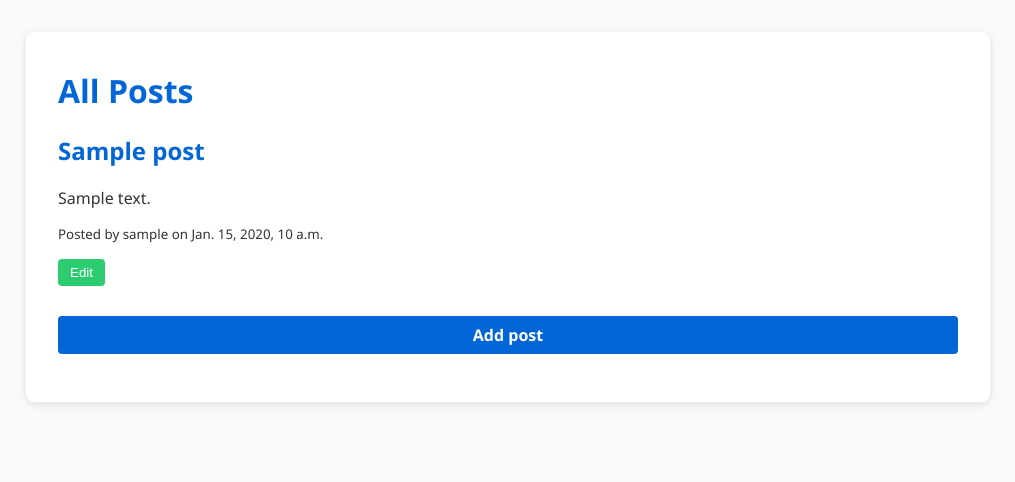
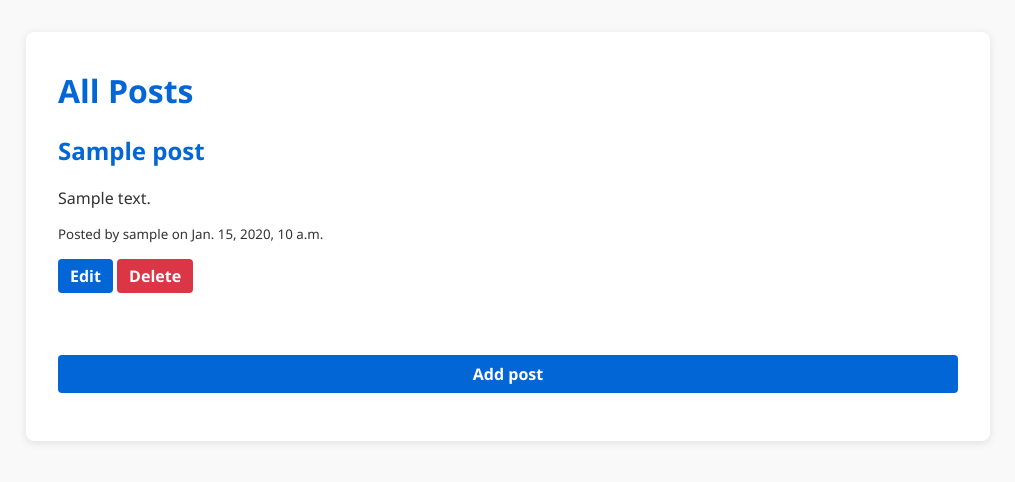
Before and after one commit to NowakAnd/Selenium-Test-App, a Django app: page /posts/ in a window 1280 px wide. Shown: the part 54-536 px from the top of the page, without its empty margins (132-1147 px from the left). Run offline with Django 5.2, Linux system fonts and the light colour scheme; a user stored in the database is signed in; tables that the repository leaves empty hold one stand-in row (values such as "Sample post").

Commit message:
Add groups permisions and delete button for posts

```diff
--- a/SeleniumTest/blog/static/css/style.css
+++ b/SeleniumTest/blog/static/css/style.css
@@ -75,16 +75,36 @@ form button:hover {
 .messages .success {
     color: #008000;
 }
-button[data-testid="button-edit-post"] {
-    background-color: #2ecc71;
+.btn-edit {
+    background-color: #0366d6;
     color: #fff;
     border: none;
     padding: 6px 12px;
     border-radius: 4px;
+    min-width: 50px;
     cursor: pointer;
+    display: inline-block;
+    font-weight: 700;
+    font-size: 1em;
+    font-family: inherit;
 }
 
-button[data-testid="button-edit-post"]:hover {
+.btn-delete {
+    background-color: #dc3545;
+    color: white;
+    border: none;
+    padding: 6px 12px;
+    border-radius: 4px;
+    min-width: 50px;
+    cursor: pointer;
+    display: inline-block;
+}
+
+.btn-delete:hover {
+    background-color: #c82333;
+}
+
+btn-edit:hover {
     background-color: #27ae60;
 }
 
--- a/SeleniumTest/blog/static/js/main.js
+++ b/SeleniumTest/blog/static/js/main.js
@@ -5,15 +5,17 @@ document.addEventListener('DOMContentLoaded', () => {
             const postDiv = document.getElementById(`post-${postId}`);
             const titleEl = postDiv.querySelector('.post-title');
             const contentEl = postDiv.querySelector('.post-content');
+            const deleteForm = document.querySelector(`form[data-post-id="${postId}"]`);
 
             console.log('postDiv:', postDiv);
             console.log('contentEl:', contentEl);
-
+            console.log('deleteForm:', deleteForm);
 
 
             titleEl.style.display = 'none';
             contentEl.style.display = 'none';
             button.style.display = 'none';
+            deleteForm.style.display = 'none';
 
 
             const form = document.createElement('form');
@@ -33,6 +35,7 @@ document.addEventListener('DOMContentLoaded', () => {
                 titleEl.style.display = '';
                 contentEl.style.display = '';
                 button.style.display = '';
+                deleteForm.style.display = 'inline-block';
             });
 
 
--- a/SeleniumTest/blog/templates/post_list.html
+++ b/SeleniumTest/blog/templates/post_list.html
@@ -1,7 +1,7 @@
 {% extends "base.html" %}
 {% block content %}
 <h1>All Posts</h1>
-
+{% if perms.blog.view_post %}
     {% for post in posts %}
         <div data-testid="post" id="post-{{ post.pk }}">
         <h2 class="post-title">{{ post.title }}</h2>
@@ -11,12 +11,22 @@
         {% if user == post.author %}
             <button data-post-id="{{ post.pk }}" class="btn-edit" data-testid="button-edit-post">Edit</button>
         {% endif %}
+        {% if user == post.author or perms.blog.delete_post %}
+            <form method="post" action="{% url 'post_delete' post.id %}" data-post-id="{{ post.id }}" style="display:inline-block;">
+                {% csrf_token %}
+                <button type="submit" onclick="return confirm('Are you sure you want to delete this post?');" class="btn-delete" data-testid="button-delete-post">Delete</button>
+            </form>
+        {% endif %}
+
     </div>
     {% empty %}
         <p data-testid="no-posts">No posts to display.</p>
     {% endfor %}
+{% else %}
+    <p data-testid="no-permissions-to-view">No permissions to view posts. Please log in to account.</p>
+{% endif %}
 
-{% if user.is_authenticated %}
+{% if perms.blog.add_post %}
     <form method="get" action="{% url 'post_create' %}" style="margin-bottom: 1em;">
         <button type="submit" data-testid="button-create-post">Add post</button>
     </form>
--- a/SeleniumTest/blog/urls.py
+++ b/SeleniumTest/blog/urls.py
@@ -8,4 +8,5 @@ urlpatterns = [
     path('posts/', views.post_list_view, name='posts'),
     path('posts/create', views.post_create_view, name='post_create'),
     path('posts/<int:pk>/edit_ajax/', views.post_edit_ajax, name='post_edit_ajax'),
+    path('posts/<int:pk>/delete/', views.post_delete, name='post_delete')
 ]
--- a/SeleniumTest/blog/views.py
+++ b/SeleniumTest/blog/views.py
@@ -2,6 +2,7 @@ from django.contrib.auth.decorators import login_required
 from django.http import HttpResponseForbidden, JsonResponse
 from django.shortcuts import render, redirect, get_object_or_404
 from django.views.decorators.http import require_POST
+from django.contrib import messages
 
 from .forms import PostForm
 from .models import Post
@@ -51,3 +52,17 @@ def post_edit_ajax(request, pk):
             'content': post.content
         }
     })
+
+def post_delete(request, pk):
+    post = get_object_or_404(Post, pk=pk)
+
+    if request.user != post.author and not request.user.has_perm('blog.delete_post'):
+        messages.error(request, "You do not have permission to delete this post.")
+        return redirect('posts')
+
+    if request.method == 'POST':
+        post.delete()
+        messages.success(request, "Post deleted successfully")
+        return redirect('posts')
+
+    return redirect('posts')
```
Lines whose indentation alone changed are shown as unchanged.
